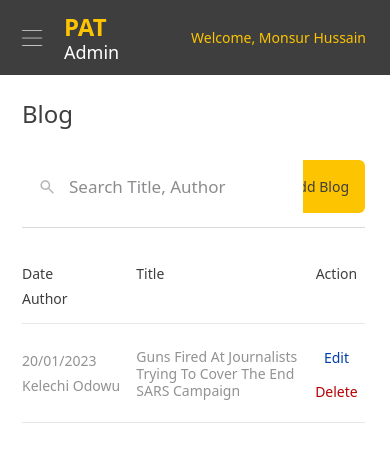
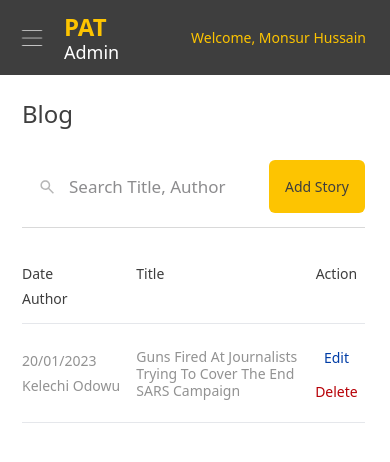
Before and after one commit to MAZINGER111/press, a Next.js app: page /dashboard/blog in a window 390 px wide. Shown: the top 462 px of the page. Built offline with nearby package versions, Linux system fonts and the light colour scheme.

Commit message:
add button adjustment

```diff
--- a/pages/dashboard/blog.jsx
+++ b/pages/dashboard/blog.jsx
@@ -11,14 +11,12 @@ const Blog = () => {
         <DashboardLayout>
             <h2 className="text-[24px] leading-[29px] text-[#3e3e3e] font-[400]">Blog</h2>
             <div className={style.container}>
-                <div className="flex justify-between mt-8">
-                    <div className="relative">
-                        <svg className="absolute top-5 left-[18px]" width="14" height="14" viewBox="0 0 14 14" fill="none" xmlns="http://www.w3.org/2000/svg">
-                            <path d="M12.8982 13.75L8.17324 9.025C7.79824 9.325 7.36699 9.5625 6.87949 9.7375C6.39199 9.9125 5.87324 10 5.32324 10C3.96074 10 2.80774 9.52825 1.86424 8.58475C0.920242 7.64075 0.448242 6.4875 0.448242 5.125C0.448242 3.7625 0.920242 2.60925 1.86424 1.66525C2.80774 0.72175 3.96074 0.25 5.32324 0.25C6.68574 0.25 7.83899 0.72175 8.78299 1.66525C9.72649 2.60925 10.1982 3.7625 10.1982 5.125C10.1982 5.675 10.1107 6.19375 9.93574 6.68125C9.76074 7.16875 9.52324 7.6 9.22324 7.975L13.9482 12.7L12.8982 13.75ZM5.32324 8.5C6.26074 8.5 7.05774 8.172 7.71424 7.516C8.37024 6.8595 8.69824 6.0625 8.69824 5.125C8.69824 4.1875 8.37024 3.3905 7.71424 2.734C7.05774 2.078 6.26074 1.75 5.32324 1.75C4.38574 1.75 3.58874 2.078 2.93224 2.734C2.27624 3.3905 1.94824 4.1875 1.94824 5.125C1.94824 6.0625 2.27624 6.8595 2.93224 7.516C3.58874 8.172 4.38574 8.5 5.32324 8.5Z" fill="#B7B7B7" />
-                        </svg>
-                        <input className="bg-white ml-[32px] " style={{ border: 'none' }} type="text" placeholder="Search Title, Author" />
-                    </div>
-                    <button onClick={() => setAddModal(true)} className="bg-yellow p-4 text-[14px] leading-[17px] text-[#3e3e3e] font-[500] rounded-[6px] sm:mr-4">Add Blog</button>
+                <div className="relative flex justify-between mt-8">
+                    <svg className="absolute top-5 left-[18px]" width="14" height="14" viewBox="0 0 14 14" fill="none" xmlns="http://www.w3.org/2000/svg">
+                        <path d="M12.8982 13.75L8.17324 9.025C7.79824 9.325 7.36699 9.5625 6.87949 9.7375C6.39199 9.9125 5.87324 10 5.32324 10C3.96074 10 2.80774 9.52825 1.86424 8.58475C0.920242 7.64075 0.448242 6.4875 0.448242 5.125C0.448242 3.7625 0.920242 2.60925 1.86424 1.66525C2.80774 0.72175 3.96074 0.25 5.32324 0.25C6.68574 0.25 7.83899 0.72175 8.78299 1.66525C9.72649 2.60925 10.1982 3.7625 10.1982 5.125C10.1982 5.675 10.1107 6.19375 9.93574 6.68125C9.76074 7.16875 9.52324 7.6 9.22324 7.975L13.9482 12.7L12.8982 13.75ZM5.32324 8.5C6.26074 8.5 7.05774 8.172 7.71424 7.516C8.37024 6.8595 8.69824 6.0625 8.69824 5.125C8.69824 4.1875 8.37024 3.3905 7.71424 2.734C7.05774 2.078 6.26074 1.75 5.32324 1.75C4.38574 1.75 3.58874 2.078 2.93224 2.734C2.27624 3.3905 1.94824 4.1875 1.94824 5.125C1.94824 6.0625 2.27624 6.8595 2.93224 7.516C3.58874 8.172 4.38574 8.5 5.32324 8.5Z" fill="#B7B7B7" />
+                    </svg>
+                    <input className="bg-white ml-[32px] mr-4" style={{ border: 'none' }} type="text" placeholder="Search Title, Author" />
+                    <button onClick={() => setAddModal(true)} className="bg-yellow shrink-0 p-4 text-[14px] leading-[17px] text-[#3e3e3e] font-[500] rounded-[6px] sm:mr-4">Add Story</button>
                 </div>
                 <div className="border-b border-[#d9d9d9] mt-[14px] mb-[19px]"></div>
                 <div className="grid grid-cols-6 border-b pb-4 pt-[18px]">
--- a/pages/dashboard/stories.jsx
+++ b/pages/dashboard/stories.jsx
@@ -11,14 +11,12 @@ const Stories = () => {
         <DashboardLayout>
             <h2 className="text-[24px] leading-[29px] text-[#3e3e3e] font-[400]">Stories</h2>
             <div className={style.container}>
-                <div className="flex justify-between mt-8">
-                    <div className="relative">
-                        <svg className="absolute top-5 left-[18px]" width="14" height="14" viewBox="0 0 14 14" fill="none" xmlns="http://www.w3.org/2000/svg">
-                            <path d="M12.8982 13.75L8.17324 9.025C7.79824 9.325 7.36699 9.5625 6.87949 9.7375C6.39199 9.9125 5.87324 10 5.32324 10C3.96074 10 2.80774 9.52825 1.86424 8.58475C0.920242 7.64075 0.448242 6.4875 0.448242 5.125C0.448242 3.7625 0.920242 2.60925 1.86424 1.66525C2.80774 0.72175 3.96074 0.25 5.32324 0.25C6.68574 0.25 7.83899 0.72175 8.78299 1.66525C9.72649 2.60925 10.1982 3.7625 10.1982 5.125C10.1982 5.675 10.1107 6.19375 9.93574 6.68125C9.76074 7.16875 9.52324 7.6 9.22324 7.975L13.9482 12.7L12.8982 13.75ZM5.32324 8.5C6.26074 8.5 7.05774 8.172 7.71424 7.516C8.37024 6.8595 8.69824 6.0625 8.69824 5.125C8.69824 4.1875 8.37024 3.3905 7.71424 2.734C7.05774 2.078 6.26074 1.75 5.32324 1.75C4.38574 1.75 3.58874 2.078 2.93224 2.734C2.27624 3.3905 1.94824 4.1875 1.94824 5.125C1.94824 6.0625 2.27624 6.8595 2.93224 7.516C3.58874 8.172 4.38574 8.5 5.32324 8.5Z" fill="#B7B7B7" />
-                        </svg>
-                        <input className="bg-white ml-[32px] " style={{ border: 'none' }} type="text" placeholder="Search Title, Author" />
-                    </div>
-                    <button onClick={() => setAddModal(true)} className="bg-yellow p-4 text-[14px] leading-[17px] text-[#3e3e3e] font-[500] rounded-[6px] sm:mr-4">Add Story</button>
+                <div className="relative flex justify-between mt-8">
+                    <svg className="absolute top-5 left-[18px]" width="14" height="14" viewBox="0 0 14 14" fill="none" xmlns="http://www.w3.org/2000/svg">
+                        <path d="M12.8982 13.75L8.17324 9.025C7.79824 9.325 7.36699 9.5625 6.87949 9.7375C6.39199 9.9125 5.87324 10 5.32324 10C3.96074 10 2.80774 9.52825 1.86424 8.58475C0.920242 7.64075 0.448242 6.4875 0.448242 5.125C0.448242 3.7625 0.920242 2.60925 1.86424 1.66525C2.80774 0.72175 3.96074 0.25 5.32324 0.25C6.68574 0.25 7.83899 0.72175 8.78299 1.66525C9.72649 2.60925 10.1982 3.7625 10.1982 5.125C10.1982 5.675 10.1107 6.19375 9.93574 6.68125C9.76074 7.16875 9.52324 7.6 9.22324 7.975L13.9482 12.7L12.8982 13.75ZM5.32324 8.5C6.26074 8.5 7.05774 8.172 7.71424 7.516C8.37024 6.8595 8.69824 6.0625 8.69824 5.125C8.69824 4.1875 8.37024 3.3905 7.71424 2.734C7.05774 2.078 6.26074 1.75 5.32324 1.75C4.38574 1.75 3.58874 2.078 2.93224 2.734C2.27624 3.3905 1.94824 4.1875 1.94824 5.125C1.94824 6.0625 2.27624 6.8595 2.93224 7.516C3.58874 8.172 4.38574 8.5 5.32324 8.5Z" fill="#B7B7B7" />
+                    </svg>
+                    <input className="bg-white ml-[32px] mr-4" style={{ border: 'none' }} type="text" placeholder="Search Title, Author" />
+                    <button onClick={() => setAddModal(true)} className="bg-yellow shrink-0 p-4 text-[14px] leading-[17px] text-[#3e3e3e] font-[500] rounded-[6px] sm:mr-4">Add Story</button>
                 </div>
                 <div className="border-b border-[#d9d9d9] mt-[14px] mb-[19px]"></div>
                 <div className="grid grid-cols-6 border-b pb-4 pt-[18px]">
```
